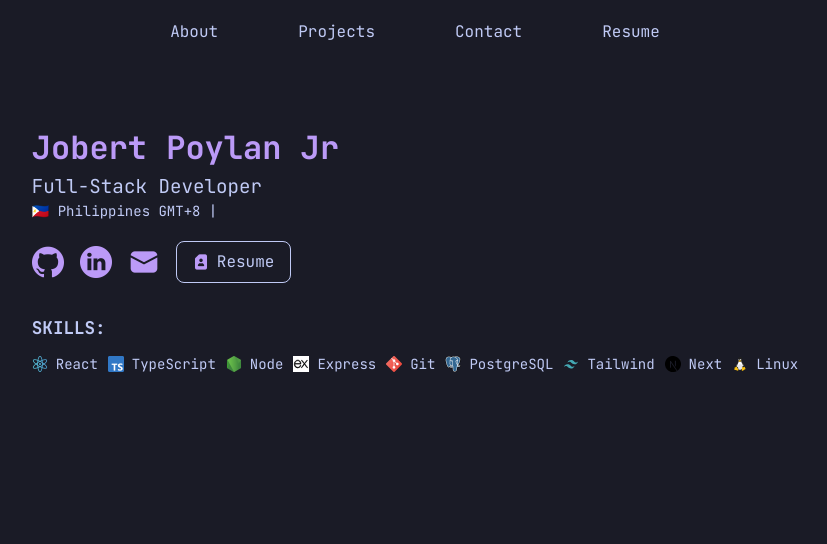
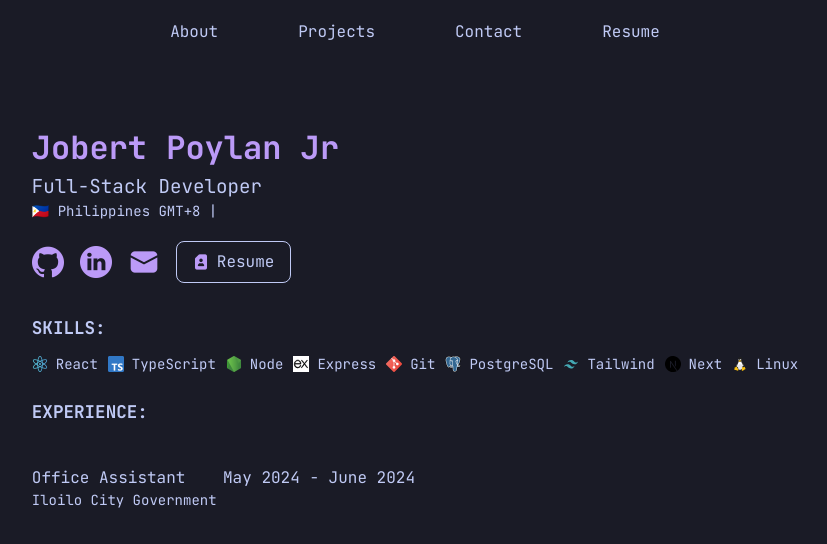
Before and after one commit to JobertDev27/portfolio, a Next.js app: page / in a window 1280 px wide. Shown: the top 544 px of the page, without its empty margins (225-1052 px from the left). Built offline with nearby package versions, Linux system fonts and the light colour scheme; no server answers.

Commit message:
feat: added experience section

```diff
--- a/app/tabs/Landing.tsx
+++ b/app/tabs/Landing.tsx
@@ -74,6 +74,18 @@ export default function Landing() {
           ))}
         </div>
       </section>
+      <section className="md:p-0 md:w-[90%] lg:w-[50%] flex flex-col md:gap-10 mb-8 mt-5">
+        <h3>EXPERIENCE:</h3>
+        <div className="flex justify-between">
+          <div>
+            <h4>Office Assistant</h4>
+            <p className="text-sm">Iloilo City Government</p>
+          </div>
+          <div className="flex justify-end">
+            <p>May 2024 - June 2024</p>
+          </div>
+        </div>
+      </section>
     </main>
   );
 }
```
